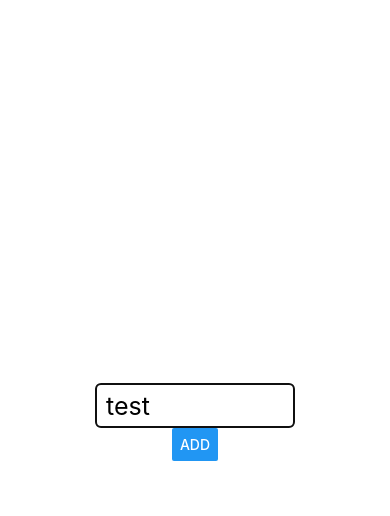
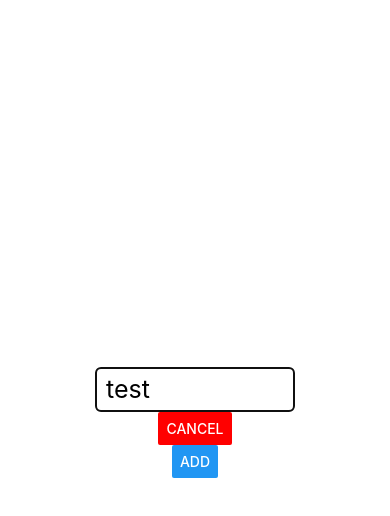
Before and after one commit to fengbanjiazhu/native-test1, a React Native app: screen / in a window 390 px wide. Both pictures are taken after a click on the button "ADD NEW TODO". Shown: the top 516 px of the page. Built offline with nearby package versions, Linux system fonts and the light colour scheme.

Commit message:
add reset button

```diff
--- a/App.js
+++ b/App.js
@@ -15,6 +15,10 @@ export default function App() {
     setShowModal(false);
   }
 
+  function handleCloseModal() {
+    setShowModal(false);
+  }
+
   function removeTodoHandler(uid) {
     const newToDos = toDos.filter((todo) => todo.uid !== uid);
     setToDos([...newToDos]);
@@ -28,7 +32,7 @@ export default function App() {
         }}
         title="Add new todo"
       />
-      <ToDoInput show={showModal} handlePress={addGoalHandler} />
+      <ToDoInput show={showModal} handleCancel={handleCloseModal} handlePress={addGoalHandler} />
       <FlatList
         keyExtractor={(item, index) => item.uid}
         data={toDos}
--- a/components/ToDoInput.js
+++ b/components/ToDoInput.js
@@ -1,18 +1,24 @@
 import React, { useState } from "react";
 import { Button, StyleSheet, View, TextInput, Text, Modal } from "react-native";
 
-function ToDoInput({ handlePress, show }) {
+function ToDoInput({ handlePress, show, handleCancel }) {
   const [inputText, setInputText] = useState("");
 
   function handleInput(enteredText) {
     setInputText(enteredText);
   }
 
+  function handleAddToDos() {
+    handlePress(inputText);
+    setInputText("");
+  }
+
   return (
     <Modal visible={show} animationType="slide">
       <View style={styles.inputWrapper}>
         <TextInput placeholder="test" style={styles.input} onChangeText={handleInput} />
-        <Button onPress={() => handlePress(inputText)} title="ADD" />
+        <Button onPress={handleCancel} title="CANCEL" color={"red"} />
+        <Button onPress={handleAddToDos} title="ADD" />
       </View>
     </Modal>
   );
```
